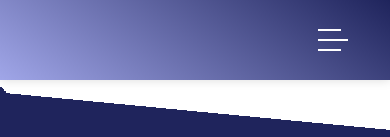
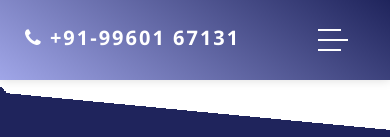
Before and after one commit to santhusan007/randive, a plain HTML site: page index.html in a window 390 px wide. Shown: the top 137 px of the page. Drawn offline with nearby package versions, Linux system fonts and the light colour scheme.

Commit message:
mobile number nav

```diff
--- a/assets/css/templatemo-eduwell-style.css
+++ b/assets/css/templatemo-eduwell-style.css
@@ -281,7 +281,7 @@ header
 .header-area .main-nav .logo {
   line-height: 100px;
   color: #fff;
-  font-size: 28px;
+  font-size: 20px;
   font-weight: 700;
   text-transform: uppercase;
   letter-spacing: 2px;
@@ -560,7 +560,7 @@ header
 
 @media (max-width: 767px) {
   .header-area .main-nav .logo {
-    color: #1e1e1e;
+    color: white;
   }
   .header-area.header-sticky .nav li a:hover,
   .header-area.header-sticky .nav li a.active {
@@ -581,7 +581,7 @@ header
     padding: 0px;
   }
   .header-area .logo {
-    margin-left: 30px;
+    margin-left: 10px;
   }
   .header-area .menu-trigger {
     display: block !important;
--- a/index.html
+++ b/index.html
@@ -72,7 +72,8 @@ https://templatemo.com/tm-573-eduwell
           <nav class="main-nav">
             <!-- ***** Logo Start ***** -->
             <a href="index.html" class="logo">
-              <!-- <img src="assets/images/logo11.jpeg" alt="EduWell Template"> -->
+            <i class="fa fa-phone"></i> +91-99601 67131
+
             </a>
             <!-- ***** Logo End ***** -->
             <!-- ***** Menu Start ***** -->
```
